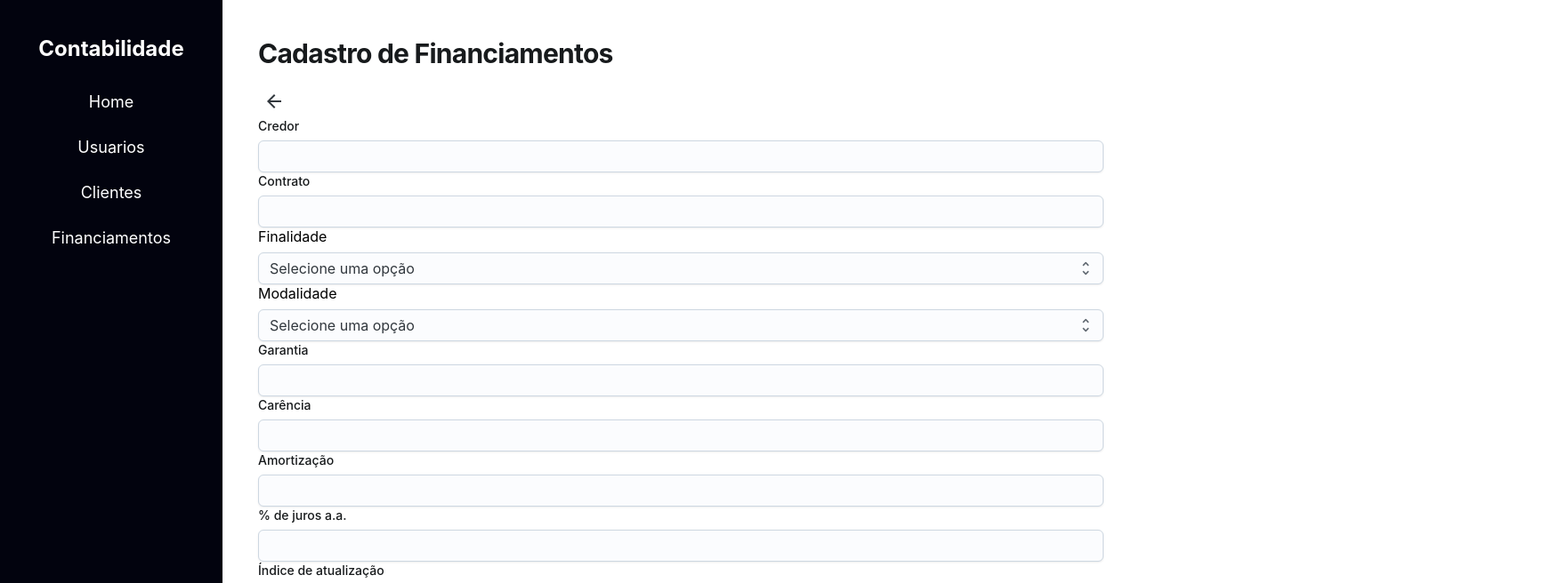
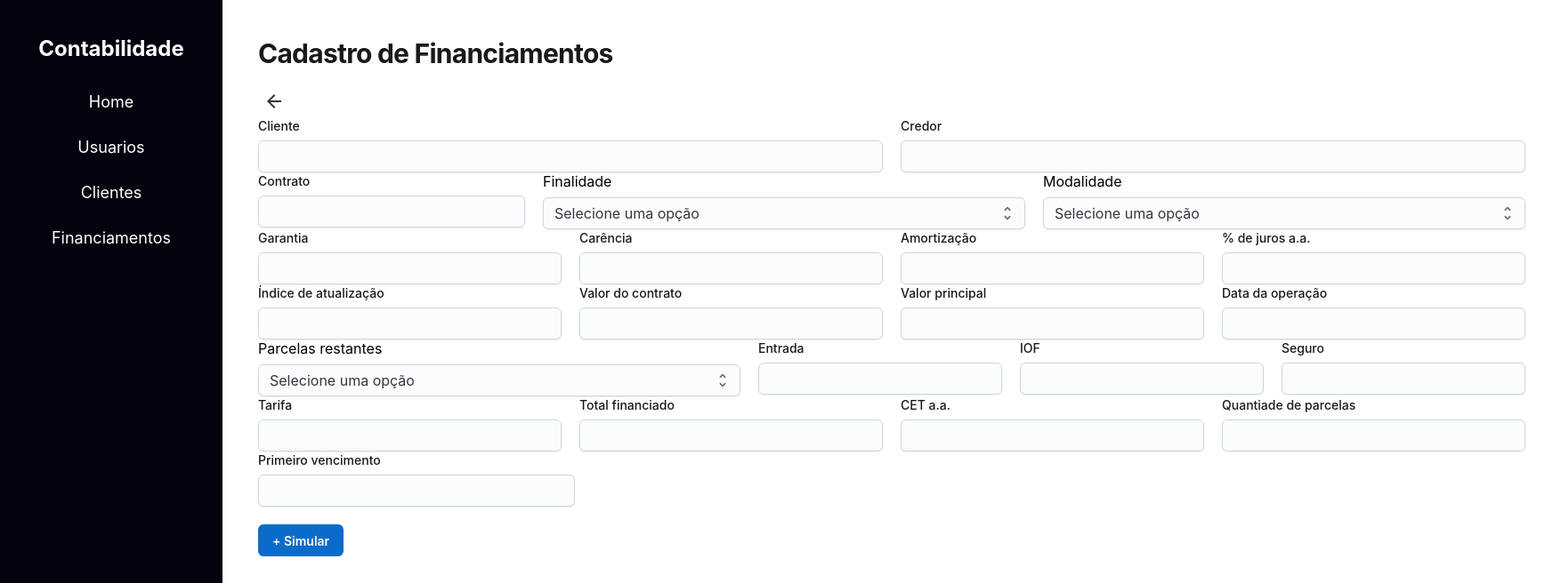
Before and after one commit to tairancit/learning-react, a React (Create React App) app: page /financiamentos/cadastro in a window 1280 px wide. Shown: the top 656 px of the page at 89% size, 1754 px wide, since content can reach past the window. Built offline with nearby package versions, Linux system fonts and the light colour scheme.

Commit message:
Simulação de financiamento

```diff
--- a/src/components/Select.tsx
+++ b/src/components/Select.tsx
@@ -7,10 +7,11 @@ interface SelectProps {
   label: string;
   options: { value: string; label: string }[];
   value: string;
+  width: number;
   onChange: (value: string) => void;
 }
 
-const Select: React.FC<SelectProps> = ({ id, label, options, value, onChange }) => {
+const Select: React.FC<SelectProps> = ({ id, label, options, value, width, onChange }) => {
   return (
     <div>
       <label htmlFor={id} style={{ marginBottom: '8px', display: 'block' }}>{label}</label>
@@ -19,7 +20,7 @@ const Select: React.FC<SelectProps> = ({ id, label, options, value, onChange })
         placeholder="Selecione uma opção"
         value={value}
         onChange={(event, newValue) => onChange(newValue || '')}
-        sx={{ minWidth: 240 }}
+        sx={{ minWidth: { width } }}
       >
         {options.map(option => (
           <Option key={option.value} value={option.value}>
--- a/src/pages/financiamentos/CadastroFinanciamentos.tsx
+++ b/src/pages/financiamentos/CadastroFinanciamentos.tsx
@@ -1,8 +1,20 @@
-import { Typography, Button, IconButton, Input, FormControl, FormLabel }  from '@mui/joy';
+import { Typography, Button, IconButton, Input, FormControl, FormLabel, Table, CircularProgress, Box }  from '@mui/joy';
 import { useNavigate } from 'react-router-dom';
 import ArrowBackIcon from '@mui/icons-material/ArrowBack';
 import Select from '../../components/Select';
 import React, { useState } from 'react';
+
+interface Movimentacoes {
+  id: number;
+  parcela: number;
+  vencimento: string;
+  dias: number;
+  saldoInicial: number;
+  juros: number;
+  amortizacao: number;
+  valorParcela: number;
+  saldoFinal: number;
+}
 
 const CadastroFinanciamentos: React.FC = () => {
     const navigate = useNavigate();
@@ -41,9 +53,35 @@ const CadastroFinanciamentos: React.FC = () => {
       { value: '5', label: 'Outros' }
     ];
 
+    const [movimentacoes, setMovimentacoes] = useState<Movimentacoes[]>([
+      { id: 1, parcela: 1, vencimento: '10/01/2024', dias: 29, saldoInicial: 52680.50, juros: 896.04, amortizacao: 755.15, valorParcela: 1651.19, saldoFinal: 51925.35 },
+      { id: 2, parcela: 2, vencimento: '10/02/2024', dias: 30, saldoInicial: 51925.35, juros: 913.91, amortizacao: 737.28, valorParcela: 1651.19, saldoFinal: 51188.07 },
+      { id: 3, parcela: 3, vencimento: '10/03/2024', dias: 28, saldoInicial: 51188.07, juros: 931.24, amortizacao: 719.95, valorParcela: 1651.19, saldoFinal: 50468.12 },
+      { id: 4, parcela: 4, vencimento: '10/04/2024', dias: 29, saldoInicial: 50468.12, juros: 888.27, amortizacao: 762.92, valorParcela: 1651.19, saldoFinal: 49705.19 },
+      { id: 5, parcela: 5, vencimento: '10/05/2024', dias: 29, saldoInicial: 49705.19, juros: 904.26, amortizacao: 746.93, valorParcela: 1651.19, saldoFinal: 48958.27 },
+      { id: 6, parcela: 6, vencimento: '10/06/2024', dias: 30, saldoInicial: 48958.27, juros: 890.67, amortizacao: 760.52, valorParcela: 1651.19, saldoFinal: 48197.75 },
+      { id: 7, parcela: 7, vencimento: '10/07/2024', dias: 29, saldoInicial: 48197.75, juros: 819.79, amortizacao: 831.40, valorParcela: 1651.19, saldoFinal: 47366.35 },
+      { id: 8, parcela: 8, vencimento: '10/08/2024', dias: 30, saldoInicial: 47366.35, juros: 861.71, amortizacao: 789.48, valorParcela: 1651.19, saldoFinal: 46576.87 },
+      { id: 9, parcela: 9, vencimento: '10/09/2024', dias: 29, saldoInicial: 46576.87, juros: 819.78, amortizacao: 831.41, valorParcela: 1651.19, saldoFinal: 45745.46 },
+      { id: 10, parcela: 10, vencimento: '10/10/2024', dias: 29, saldoInicial: 45745.46, juros: 832.22, amortizacao: 818.97, valorParcela: 1651.19, saldoFinal: 44926.49 },
+    ]);
+
+    const [isSimulado, setIsSimulado] = useState(false);
+    const [isLoading, setIsLoading] = useState(false);
 
     const handleNavigate = () => {
       navigate('/financiamentos');
+    };
+
+    const simular = () => {
+      setIsLoading(true);
+      setIsSimulado(false);
+
+    // Simular um carregamento de 3 segundos
+    setTimeout(() => {
+      setIsLoading(false);
+      setIsSimulado(true);
+    }, 2000);
     };
 
     return(
@@ -52,11 +90,18 @@ const CadastroFinanciamentos: React.FC = () => {
           <Typography level="h2" mb={2}>Cadastro de Financiamentos</Typography>
           <IconButton onClick={handleNavigate} variant="plain"><ArrowBackIcon /></IconButton>
         </div>
-        <FormControl>
+        <div style={{ display: 'flex', gap: '20px' }}>
+          <FormControl style={{ flex: 1 }}>
+            <FormLabel>Cliente</FormLabel>
+            <Input />
+          </FormControl>
+          <FormControl style={{ flex: 1 }}>
             <FormLabel>Credor</FormLabel>
             <Input />
           </FormControl>
-        <FormControl>
+        </div>
+        <div style={{ display: 'flex', gap: '20px' }}>
+          <FormControl style={{ flex: 1 }}>
             <FormLabel>Contrato</FormLabel>
             <Input />
           </FormControl>
@@ -66,6 +111,7 @@ const CadastroFinanciamentos: React.FC = () => {
             options={finalidadeOptions}
             value={selectedFinalidade}
             onChange={setSelectedFinalidade}
+            width= {542}
           />
           <Select
             id="modalidadeSelect"
@@ -73,78 +119,145 @@ const CadastroFinanciamentos: React.FC = () => {
             options={modalidadeOptions}
             value={selectedModalidade}
             onChange={setSelectedModalidade}
+            width= {542}
           />
-        <FormControl>
+        </div>
+        <div style={{ display: 'flex', gap: '20px' }}>
+          <FormControl style={{ flex: 1 }}>
             <FormLabel>Garantia</FormLabel>
             <Input />
           </FormControl>
-        <FormControl>
+          <FormControl style={{ flex: 1 }}>
             <FormLabel>Carência</FormLabel>
             <Input />
           </FormControl>
-        <FormControl>
+          <FormControl style={{ flex: 1 }}>
             <FormLabel>Amortização</FormLabel>
             <Input />
           </FormControl>
-        <FormControl>
+          <FormControl style={{ flex: 1 }}>
             <FormLabel>% de juros a.a.</FormLabel>
             <Input />
           </FormControl>
-        <FormControl>
+        </div>
+        <div style={{ display: 'flex', gap: '20px' }}>
+          <FormControl style={{ flex: 1 }}>
             <FormLabel>Índice de atualização</FormLabel>
             <Input />
           </FormControl>
-        <FormControl>
+          <FormControl style={{ flex: 1 }}>
             <FormLabel>Valor do contrato</FormLabel>
             <Input />
           </FormControl>
+          <FormControl style={{ flex: 1 }}>
+            <FormLabel>Valor principal</FormLabel>
+            <Input />
+          </FormControl>
+          <FormControl style={{ flex: 1 }}>
+            <FormLabel>Data da operação</FormLabel>
+            <Input />
+          </FormControl>
+        </div>
+        <div style={{ display: 'flex', gap: '20px' }}>
           <Select
               id="parcelasSelect"
               label="Parcelas restantes"
               options={parcelaOptions}
               value={selectedParcela}
               onChange={setSelectedParcela}
-        />
-        <FormControl>
-					<FormLabel>Data da operação</FormLabel>
-					<Input />
-				</FormControl>
-        <FormControl>
-					<FormLabel>Valor principal</FormLabel>
-					<Input />
-				</FormControl>
-        <FormControl>
+              width= {542}/>
+          <FormControl style={{ flex: 1 }}>
             <FormLabel>Entrada</FormLabel>
             <Input />
           </FormControl>
-        <FormControl>
+          <FormControl style={{ flex: 1 }}>
             <FormLabel>IOF</FormLabel>
             <Input />
           </FormControl>
-        <FormControl>
+          <FormControl style={{ flex: 1 }}>
             <FormLabel>Seguro</FormLabel>
             <Input />
           </FormControl>
-        <FormControl>
+        </div>
+        <div style={{ display: 'flex', gap: '20px' }}>
+          <FormControl sx={{ width: '25%' }}>
             <FormLabel>Tarifa</FormLabel>
             <Input />
           </FormControl>
-        <FormControl>
+          <FormControl sx={{ width: '25%' }}>
             <FormLabel>Total financiado</FormLabel>
             <Input />
           </FormControl>
-        <FormControl>
+          <FormControl sx={{ width: '25%' }}>
             <FormLabel>CET a.a.</FormLabel>
             <Input />
           </FormControl>
-        <FormControl>
+          <FormControl sx={{ width: '25%' }}>
             <FormLabel>Quantiade de parcelas</FormLabel>
             <Input />
           </FormControl>
-        <FormControl>
+        </div>
+        <div style={{ display: 'flex', gap: '20px' }}>
+          <FormControl sx={{ width: '25%' }}>
             <FormLabel>Primeiro vencimento</FormLabel>
             <Input />
           </FormControl>
+        </div>
+        <div>
+          <Button onClick={simular} style={{ marginTop: '20px', display: 'block' }}>
+            + Simular
+          </Button>
+        </div>
+        <div style={{ marginTop: '20px' }}>
+        {isLoading ? (
+          <Box display="flex" flexDirection="column" alignItems="center">
+            <CircularProgress sx={{ fontSize: '80px' }} />
+            <Typography level="h2" mt={2}>
+              Simulando...
+            </Typography>
+          </Box>
+        ) : (
+          isSimulado && (
+            <>
+            <Table color="primary" borderAxis="both" variant="soft" size="sm" stickyHeader stripe="odd">
+              <thead>
+                <tr>
+                  <th>Parcela</th>
+                  <th>Vencimento</th>
+                  <th>Dias</th>
+                  <th>Saldo inicial</th>
+                  <th>Juros</th>
+                  <th>Amortização</th>
+                  <th>Valor da parcela</th>
+                  <th>Saldo final</th>
+                </tr>
+              </thead>
+              <tbody>
+                {movimentacoes.map((movimentacao) => (
+                  <tr key={movimentacao.id}>
+                    <td>{movimentacao.parcela}</td>
+                    <td>{movimentacao.vencimento}</td>
+                    <td>{movimentacao.dias}</td>
+                    <td>{movimentacao.saldoInicial}</td>
+                    <td>{movimentacao.juros}</td>
+                    <td>{movimentacao.amortizacao}</td>
+                    <td>{movimentacao.valorParcela}</td>
+                    <td>{movimentacao.saldoFinal}</td>
+                  </tr>
+                ))}
+              </tbody>
+              </Table>
+              <Button style={{ marginTop: '20px' }}>Confirmar</Button>
+              <Button sx={{
+                backgroundColor: 'white',
+                color: 'black',
+                border: '1px solid black',
+                '&:hover': { backgroundColor: '#f0f0f0' } // Cor de fundo ao passar o mouse
+              }} style={{ marginTop: '20px', marginLeft: '3px' }}>Cancelar</Button>
+            </>
+          )
+        )}
+        </div>
       </div>
     );
 }
```
Lines whose indentation alone changed are shown as unchanged.
